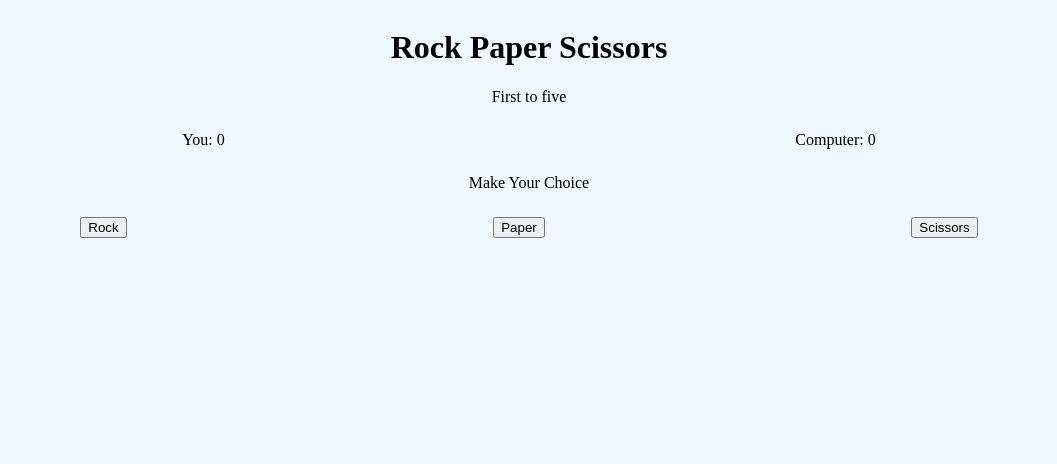
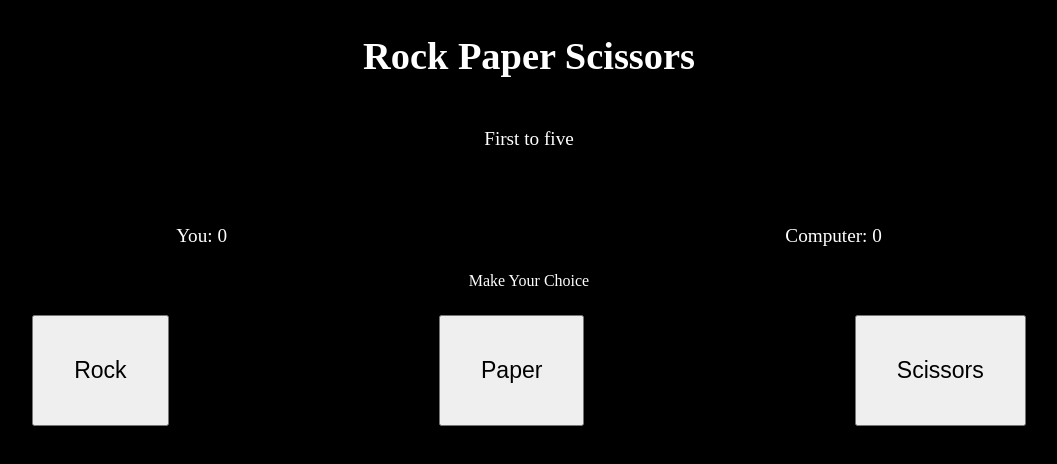
Before and after one commit to cabriamber/rock-paper-scissors, a plain HTML site: page index.html in a window 1280 px wide. Shown: the whole page, without its empty margins (111-1168 px from the left). Drawn offline with Linux system fonts and the light colour scheme.

Commit message:
Change colors and font sizes

```diff
--- a/style.css
+++ b/style.css
@@ -1,18 +1,26 @@
 body {
-  background-color: aliceblue;
+  background-color: black;
   text-align: center;
+  color: white;
 }
 
-.heading {
+.heading { /* contains title and subheading */
   display: flex;
   flex-direction: column;
   margin-bottom: 25px;
+  font-size: larger;
+}
+
+.subheading { /*first to five */
+  margin-top: 25px;
+  margin-bottom: 50px;
 }
 
 .scoreboard {
   display: flex;
   justify-content: space-around;
   margin-bottom: 25px;
+  font-size: larger;
 }
 
 .prompt {
@@ -20,7 +28,19 @@ body {
 
 }
 
-.options {
+.options { /* container for buttons */
   display: flex;
   justify-content: space-around;
+  font-size: larger;
+  margin-bottom: 50px;
 }
+
+.currentRoundReport {
+  display: flex;
+  font-size: larger;
+}
+
+#rock, #paper, #scissors {
+  padding: 40px;
+  font-size: larger;
+}
```
